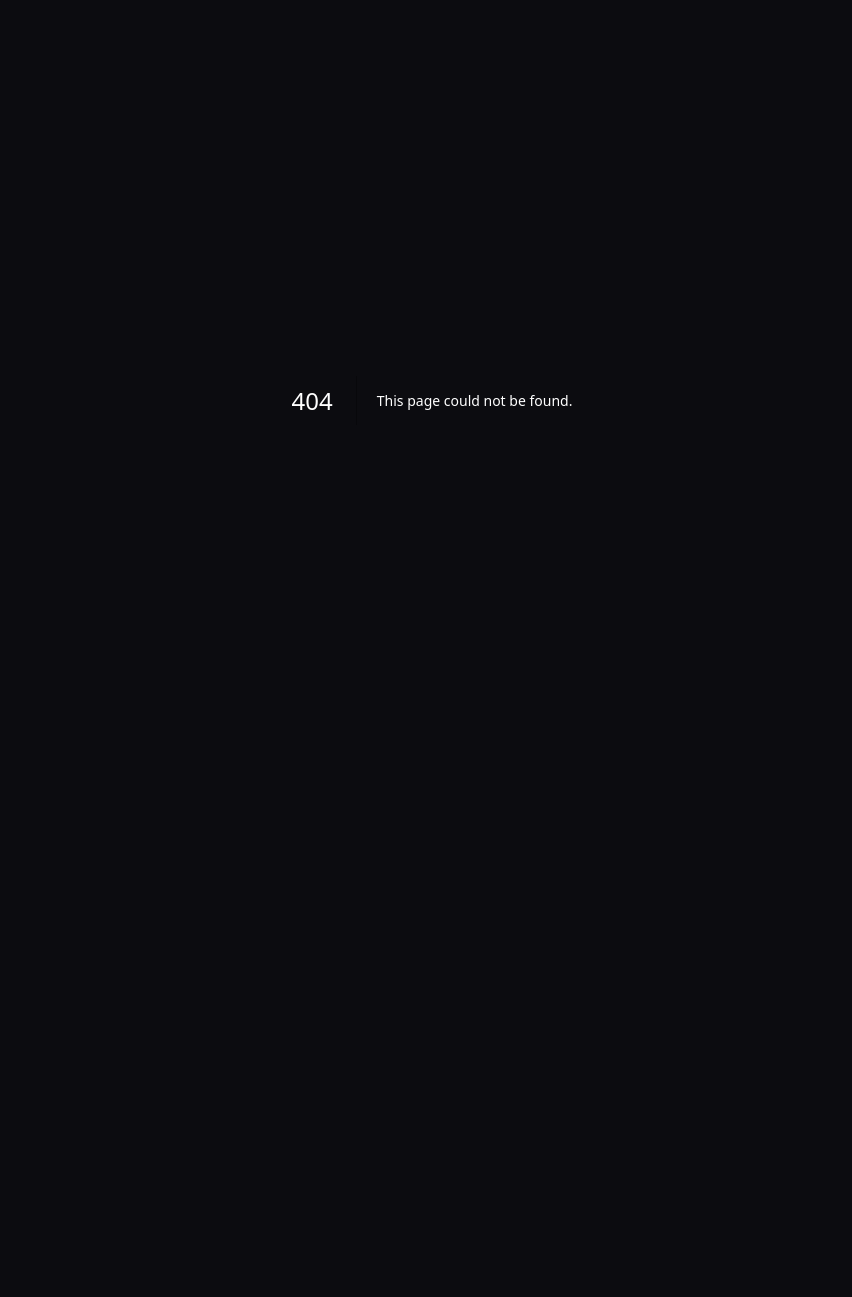
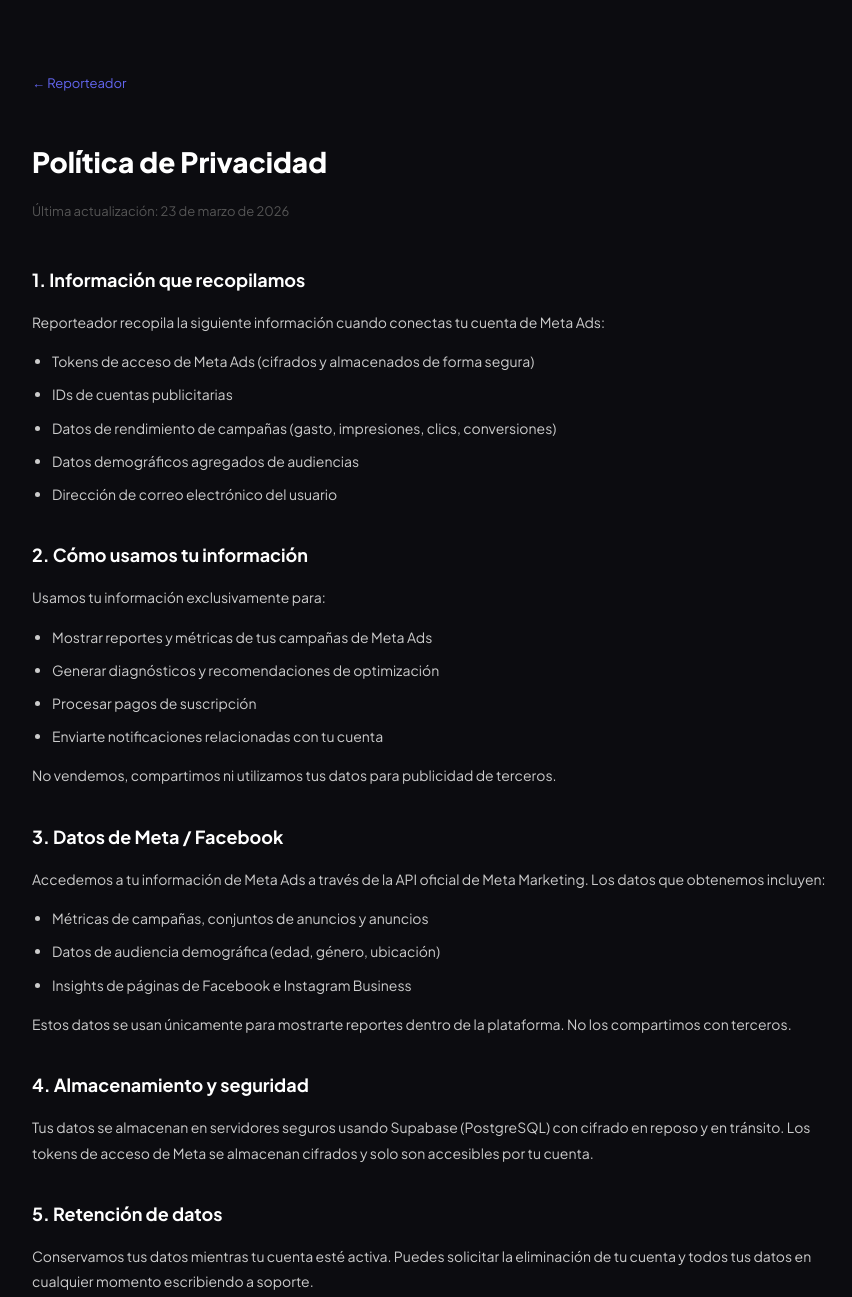
Before and after one commit to pootcaamaleduardo21-collab/Reporteador, a Next.js app: page /privacidad in a window 1280 px wide. Before the commit this address had no page. Shown: the top 1297 px of the page, without its empty margins (208-1060 px from the left). Before the commit the page ends 800 px from the top, so only its background shows below. Built offline with nearby package versions, Linux system fonts and the light colour scheme.

Commit message:
privacidad y terminos de uso

```diff
--- /dev/null
+++ b/app/privacidad/page.js
@@ -0,0 +1,78 @@
+import { Metadata } from 'next'
+
+export const metadata = {
+  title: 'Política de Privacidad — Reporteador',
+}
+
+export default function PrivacidadPage() {
+  return (
+    <div style={{maxWidth:'800px',margin:'0 auto',padding:'60px 24px',fontFamily:'"Plus Jakarta Sans",system-ui,sans-serif',color:'#ccc',lineHeight:'1.8'}}>
+      <div style={{marginBottom:'40px'}}>
+        <a href="/" style={{color:'#6366f1',textDecoration:'none',fontSize:'13px'}}>← Reporteador</a>
+      </div>
+      <h1 style={{color:'#fff',fontSize:'28px',fontWeight:'800',marginBottom:'8px'}}>Política de Privacidad</h1>
+      <p style={{color:'#555',fontSize:'13px',marginBottom:'40px'}}>Última actualización: 23 de marzo de 2026</p>
+
+      <section style={{marginBottom:'32px'}}>
+        <h2 style={{color:'#fff',fontSize:'18px',fontWeight:'700',marginBottom:'12px'}}>1. Información que recopilamos</h2>
+        <p style={{fontSize:'14px',marginBottom:'12px'}}>Reporteador recopila la siguiente información cuando conectas tu cuenta de Meta Ads:</p>
+        <ul style={{paddingLeft:'20px',fontSize:'14px'}}>
+          <li style={{marginBottom:'8px'}}>Tokens de acceso de Meta Ads (cifrados y almacenados de forma segura)</li>
+          <li style={{marginBottom:'8px'}}>IDs de cuentas publicitarias</li>
+          <li style={{marginBottom:'8px'}}>Datos de rendimiento de campañas (gasto, impresiones, clics, conversiones)</li>
+          <li style={{marginBottom:'8px'}}>Datos demográficos agregados de audiencias</li>
+          <li style={{marginBottom:'8px'}}>Dirección de correo electrónico del usuario</li>
+        </ul>
+      </section>
+
+      <section style={{marginBottom:'32px'}}>
+        <h2 style={{color:'#fff',fontSize:'18px',fontWeight:'700',marginBottom:'12px'}}>2. Cómo usamos tu información</h2>
+        <p style={{fontSize:'14px',marginBottom:'12px'}}>Usamos tu información exclusivamente para:</p>
+        <ul style={{paddingLeft:'20px',fontSize:'14px'}}>
+          <li style={{marginBottom:'8px'}}>Mostrar reportes y métricas de tus campañas de Meta Ads</li>
+          <li style={{marginBottom:'8px'}}>Generar diagnósticos y recomendaciones de optimización</li>
+          <li style={{marginBottom:'8px'}}>Procesar pagos de suscripción</li>
+          <li style={{marginBottom:'8px'}}>Enviarte notificaciones relacionadas con tu cuenta</li>
+        </ul>
+        <p style={{fontSize:'14px',marginTop:'12px'}}>No vendemos, compartimos ni utilizamos tus datos para publicidad de terceros.</p>
+      </section>
+
+      <section style={{marginBottom:'32px'}}>
+        <h2 style={{color:'#fff',fontSize:'18px',fontWeight:'700',marginBottom:'12px'}}>3. Datos de Meta / Facebook</h2>
+        <p style={{fontSize:'14px',marginBottom:'12px'}}>Accedemos a tu información de Meta Ads a través de la API oficial de Meta Marketing. Los datos que obtenemos incluyen:</p>
+        <ul style={{paddingLeft:'20px',fontSize:'14px'}}>
+          <li style={{marginBottom:'8px'}}>Métricas de campañas, conjuntos de anuncios y anuncios</li>
+          <li style={{marginBottom:'8px'}}>Datos de audiencia demográfica (edad, género, ubicación)</li>
+          <li style={{marginBottom:'8px'}}>Insights de páginas de Facebook e Instagram Business</li>
+        </ul>
+        <p style={{fontSize:'14px',marginTop:'12px'}}>Estos datos se usan únicamente para mostrarte reportes dentro de la plataforma. No los compartimos con terceros.</p>
+      </section>
+
+      <section style={{marginBottom:'32px'}}>
+        <h2 style={{color:'#fff',fontSize:'18px',fontWeight:'700',marginBottom:'12px'}}>4. Almacenamiento y seguridad</h2>
+        <p style={{fontSize:'14px'}}>Tus datos se almacenan en servidores seguros usando Supabase (PostgreSQL) con cifrado en reposo y en tránsito. Los tokens de acceso de Meta se almacenan cifrados y solo son accesibles por tu cuenta.</p>
+      </section>
+
+      <section style={{marginBottom:'32px'}}>
+        <h2 style={{color:'#fff',fontSize:'18px',fontWeight:'700',marginBottom:'12px'}}>5. Retención de datos</h2>
+        <p style={{fontSize:'14px'}}>Conservamos tus datos mientras tu cuenta esté activa. Puedes solicitar la eliminación de tu cuenta y todos tus datos en cualquier momento escribiendo a soporte.</p>
+      </section>
+
+      <section style={{marginBottom:'32px'}}>
+        <h2 style={{color:'#fff',fontSize:'18px',fontWeight:'700',marginBottom:'12px'}}>6. Tus derechos</h2>
+        <p style={{fontSize:'14px',marginBottom:'12px'}}>Tienes derecho a:</p>
+        <ul style={{paddingLeft:'20px',fontSize:'14px'}}>
+          <li style={{marginBottom:'8px'}}>Acceder a todos los datos que tenemos sobre ti</li>
+          <li style={{marginBottom:'8px'}}>Solicitar la corrección de datos incorrectos</li>
+          <li style={{marginBottom:'8px'}}>Solicitar la eliminación de tu cuenta y datos</li>
+          <li style={{marginBottom:'8px'}}>Revocar el acceso a tu cuenta de Meta en cualquier momento</li>
+        </ul>
+      </section>
+
+      <section style={{marginBottom:'32px'}}>
+        <h2 style={{color:'#fff',fontSize:'18px',fontWeight:'700',marginBottom:'12px'}}>7. Contacto</h2>
+        <p style={{fontSize:'14px'}}>Para cualquier pregunta sobre esta política de privacidad, contáctanos en: <a href="mailto:privacidad@reporteador.app" style={{color:'#6366f1'}}>privacidad@reporteador.app</a></p>
+      </section>
+    </div>
+  )
+}
```
Also changed, not shown: app/terminos/page.js (added, +58 -0 lines).
